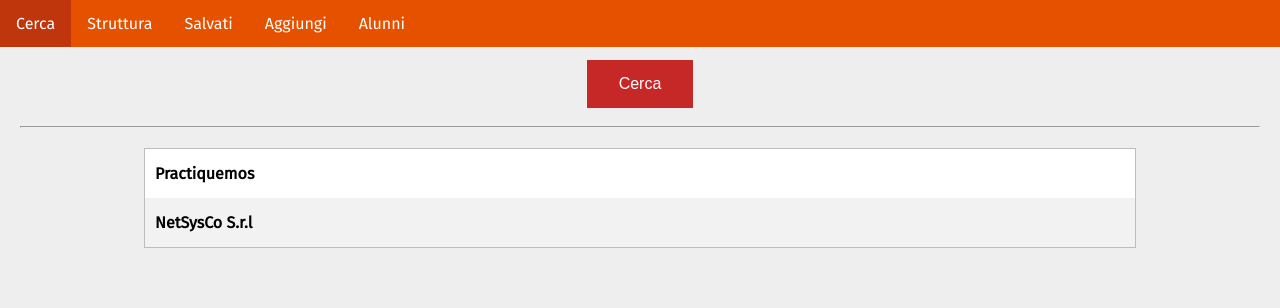
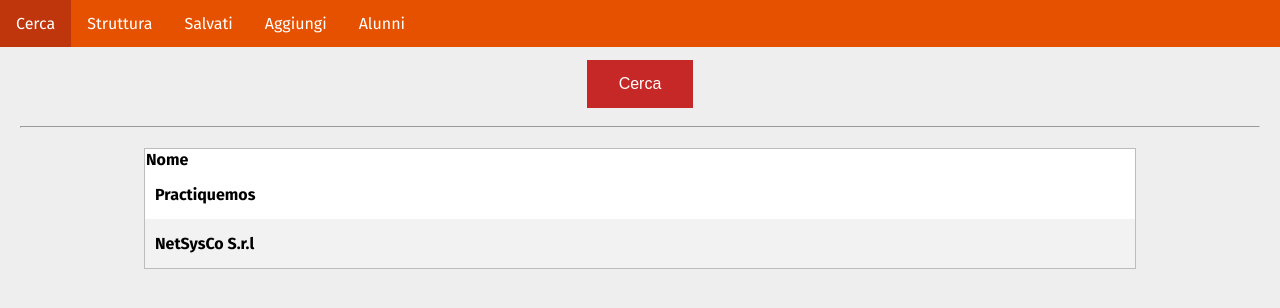
Before and after one commit to SartoRiccardo/pcto-anagrafe, a React (Create React App) app: page / in a window 1280 px wide. Shown: the top 308 px of the page. Built offline with nearby package versions, Linux system fonts and the light colour scheme.

Commit message:
Added thead and linked storages

```diff
--- a/src/components/company/CompanyResults.js
+++ b/src/components/company/CompanyResults.js
@@ -8,8 +8,29 @@ function CompanyResults(props) {
     return <CompanySummary key={res.id} data={res} search={search} />
   });
 
+  let uniqueFields = [];
+  for (let i = 0; i < search.length; i++) {
+    if(!uniqueFields.includes(search[i].field.id) && search[i].field.id !== 0) {
+      uniqueFields.push(search[i].field.id);
+    }
+  }
+
+  const header = uniqueFields.map(id => {
+    let value = null;
+    for (let i = 0; i < search.length; i++) {
+      if(search[i].field.id === id) value = search[i].field.name;
+    }
+    return <th key={id}>{value ? value : "N/A"}</th>;
+  });
+
   return (
     <table>
+      <thead>
+        <tr>
+          <th>Nome</th>
+          {header}
+        </tr>
+      </thead>
       <tbody>
         {summaries}
       </tbody>
@@ -18,7 +39,6 @@ function CompanyResults(props) {
 }
 
 function mapStateToProps(state) {
-  console.log(state.search);
   return {
     search: state.search.search,
     results: state.search.results,
--- a/src/components/company/CompanySummary.js
+++ b/src/components/company/CompanySummary.js
@@ -20,7 +20,7 @@ class CompanySummary extends Component {
       for (let i = 0; i < data.fields.length; i++) {
         if(data.fields[i].id === id) value=data.fields[i].value;
       }
-      return <td key={id}>{value}</td>;
+      return <td key={id}>{value ? value : "N/A"}</td>;
     });
 
     return(
--- a/src/components/forms/SearchBar.js
+++ b/src/components/forms/SearchBar.js
@@ -1,17 +1,20 @@
 import React, {Component} from "react";
 import SearchField from "./SearchField";
 import {connect} from "react-redux";
-import {update} from "immutability-helper";
 
 class SearchBar extends Component {
   constructor(props) {
     super(props);
 
     const fields = this.props.search;
+    let biggestId = 0;
+    for (let i = 0; i < fields.length; i++) {
+      if(fields[i].id > biggestId) biggestId = fields[i].id;
+    };
 
     this.state = {
       fields,
-      lastId: 0,
+      lastId: biggestId + 1,
     };
   }
 
@@ -97,7 +100,7 @@ class SearchBar extends Component {
 
 function mapStateToProps(state) {
   return {
-    options: state.search.options,
+    options: state.structure.fields,
     search: state.search.search,
   };
 }
--- a/src/index.css
+++ b/src/index.css
@@ -1,4 +1,4 @@
-@import url('https://fonts.googleapis.com/css?family=Fira+Sans&display=swap');
+@import url('https://fonts.googleapis.com/css?family=Fira+Sans:400,700&display=swap');
 
 body {
   text-align: center;
--- a/src/redux/reducers/searchReducer.js
+++ b/src/redux/reducers/searchReducer.js
@@ -1,11 +1,6 @@
 import update from "immutability-helper";
 
 const init = {
-  options: [
-    {id: 0, name: "nome", regex: ".+"},
-    {id: 1, name: "telefono", regex: "\\d{3} \\d{3} \\d{4}"},
-    {id: 2, name: "email", regex: "[a-zA-Z0-9.!#$%&’*+\\/=?^_`{|}~-]+@[a-zA-Z0-9-]+(?:\\.[a-zA-Z0-9-]+)*"},
-  ],
   search: [],
   results: [
     {
```
